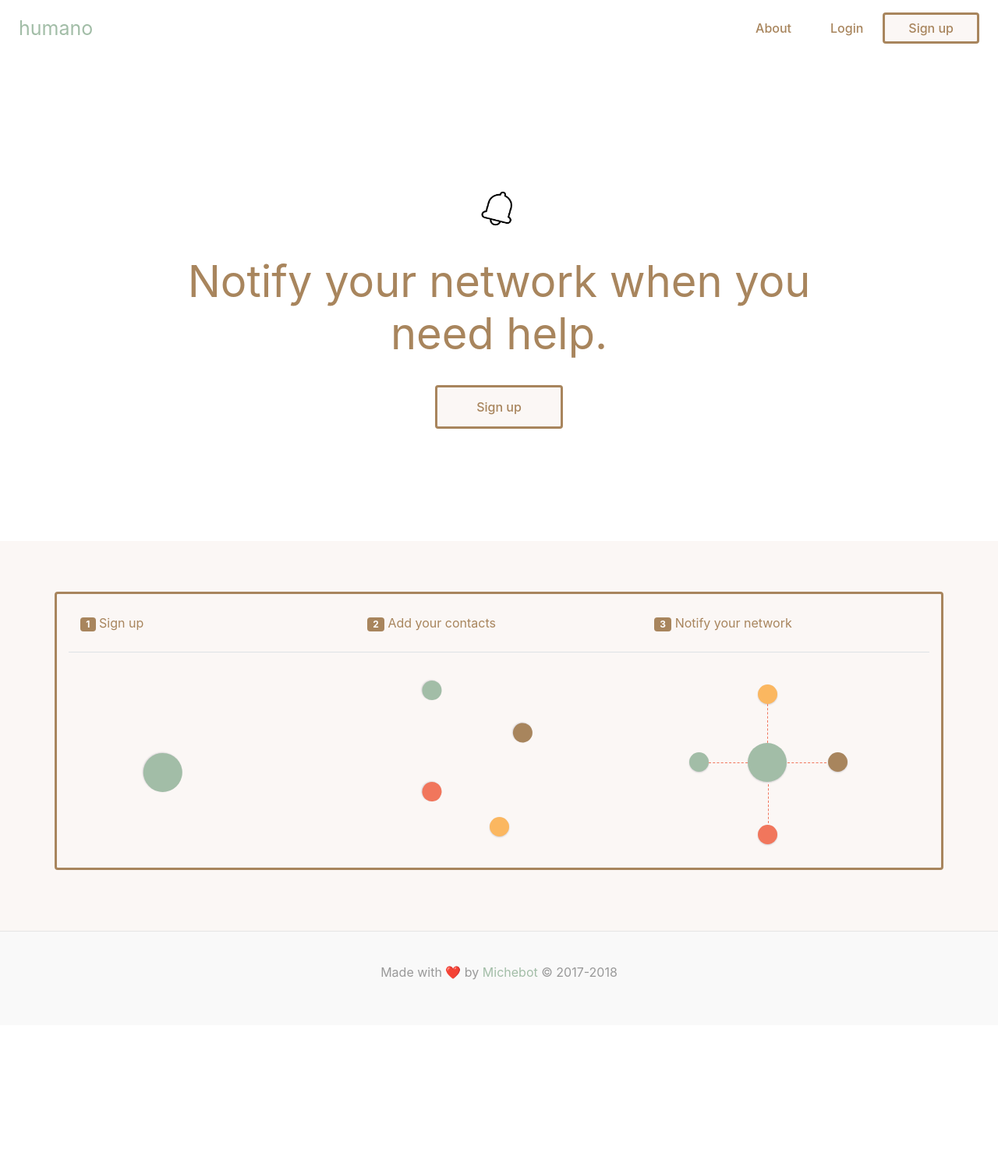
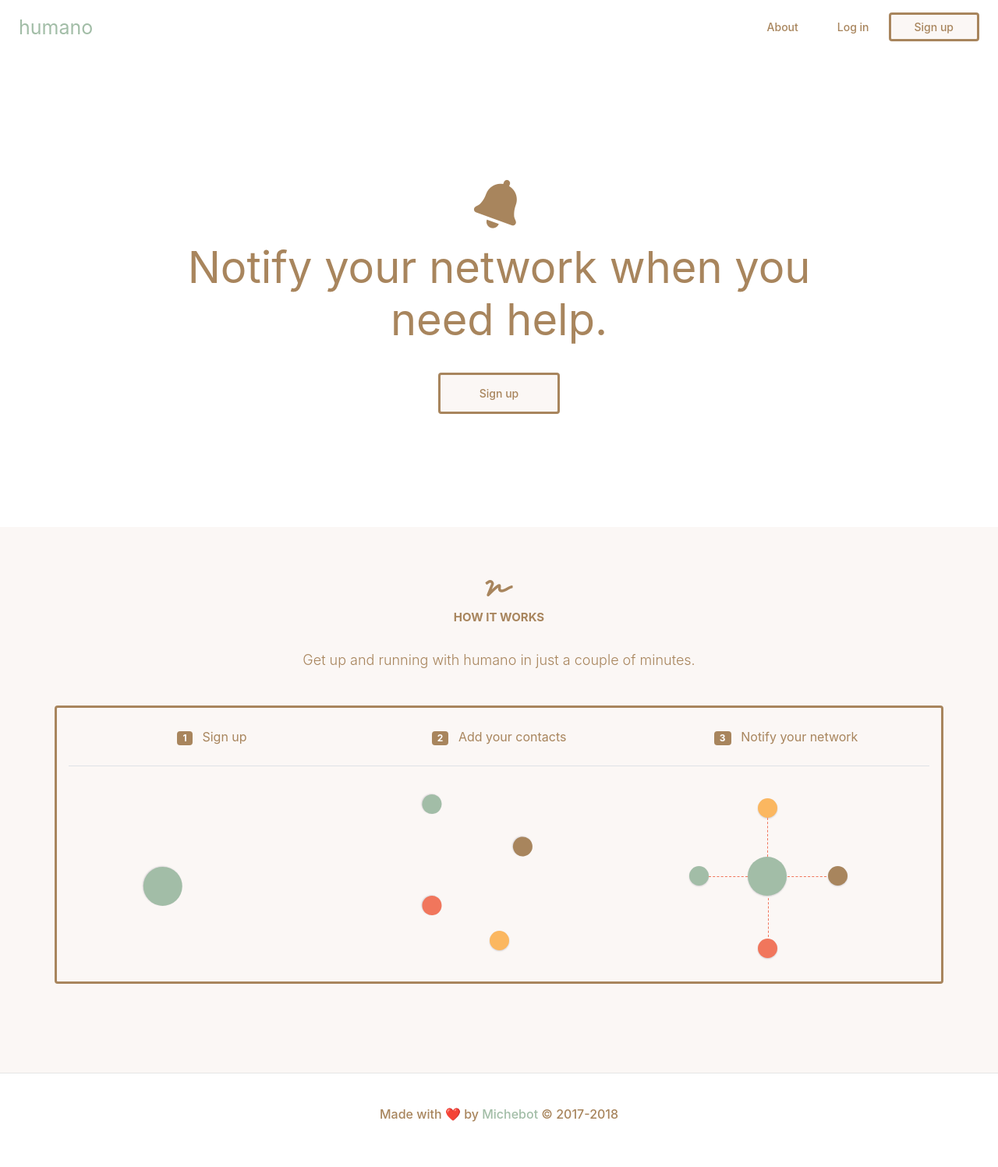
Before and after one commit to michebot/humano, a Flask app: page / in a window 1280 px wide. Shown: the whole page at 78% size. Before the commit the page ends 1257 px from the top, so only its background shows below. Run offline with Flask 2, Linux system fonts and the light colour scheme; some libraries are stand-ins or nearby versions.

Commit message:
Adding updates to the homepage

```diff
--- a/static/css/styles.css
+++ b/static/css/styles.css
@@ -36,9 +36,15 @@ h3 {
 
 }
 
-a{
+a {
     text-decoration: none;
     color: #a2bda7;
+}
+
+a:hover {
+    text-decoration: none;
+    color: #a2bda7;
+    opacity: .7;
 }
 
 .linkhover, .linkhover:hover {
@@ -303,12 +309,14 @@ table tbody tr {
 
 .bg-humano {
     background-color: #FBF7F5;
+    text-align: center;
 }
 .humano-footer {
     padding: 2.5rem 0;
-    color: #999;
+    color: #A8855D;
+    font-weight: 500;
     text-align: center;
-    background-color: #f9f9f9;
+    background-color: #fff;
     border-top: .05rem solid #e5e5e5;
 }
 
@@ -447,7 +455,7 @@ circle::before{
 }
 
 .body-container {
-    height: 500px;
+    height: 700px;
     padding-top: 65px;
 }
 
@@ -460,14 +468,35 @@ circle::before{
 
 }
 
+.bell {
+    font-size: 65px;
+    color: #A8855D;
+    transform: rotate(20deg);
+}
+
+.signature {
+    font-size: 28px;
+    color: #A8855D;
+}
+
 .badge-pill {
     padding-right: .6em;
     padding-left: .6em;
     border-radius: .25rem;
 }
 
+.how {
+    padding: .85em 1.375em;
+    font-size: 15px;
+    color: #A8855D;
+    background-color: #FBF7F5;
+    border-radius: .25rem;
+    text-transform: uppercase;
+}
+
 .brown-text {
     color: #A8855D;
+    margin-left: .5rem;
 }
 
 .btn-small {
@@ -479,6 +508,7 @@ circle::before{
     color: #A8855D;
     padding: 15px 50px;
     font-weight: 500;
+    font-size: 14px;
     border-radius: .25rem;
     border: 3px #A8855D solid;
 }
@@ -491,9 +521,15 @@ circle::before{
     text-decoration: none;
 }
 
+.navbar-brand:hover {
+    color: #FBF7F5;
+    opacity: .7;
+}
+
 .nav-link-homepage {
     color: #A8855D;
     font-weight: 500;
+    font-size: 14px;
     padding: 0px 25px;
 }
 
--- a/templates/index.html
+++ b/templates/index.html
@@ -4,6 +4,7 @@
   <title>{% block title %}humano{% endblock %}</title>
   <link rel="stylesheet" href="https://stackpath.bootstrapcdn.com/bootstrap/4.1.3/css/bootstrap.min.css" integrity="sha384-MCw98/SFnGE8fJT3GXwEOngsV7Zt27NXFoaoApmYm81iuXoPkFOJwJ8ERdknLPMO" crossorigin="anonymous">
   <link rel="stylesheet" type="text/css" href="/static/css/styles.css">
+  <link rel="stylesheet" href="https://use.fontawesome.com/releases/v5.3.1/css/all.css" integrity="sha384-mzrmE5qonljUremFsqc01SB46JvROS7bZs3IO2EmfFsd15uHvIt+Y8vEf7N7fWAU" crossorigin="anonymous">
   <script src="https://code.jquery.com/jquery-3.2.1.min.js"></script>
 </head>
 <body>
@@ -13,7 +14,7 @@
 <div class="d-flex flex-column flex-md-row align-items-center p-3 px-md-4 mb-3 bg-white">
     <h2 class="my-0 mr-md-auto font-weight-normal"><a href="/">humano</a></h2>
     <a class="nav-link-homepage" href="/about">About</a>
-    <a class="nav-link-homepage" href="/login">Login</a>
+    <a class="nav-link-homepage" href="/login">Log in</a>
     <a class="btn-homepage btn-small" href="/sign-up">
         Sign up
     </a>
@@ -40,7 +41,7 @@
 
 <div class="position-relative overflow-hidden p-3 p-md-5 m-md-3 text-center">
     <div class="col-md-10 p-lg-5 mx-auto my-5">
-        <img class="d-block mx-auto mb-4" src="static/images/bell.png" alt="" width="72" height="72">
+        <i class="fas fa-bell bell mb"></i>
         <h1 class="display-4 font-weight-normal mb3">
             Notify your network when you need help.
         </h1>
@@ -55,6 +56,15 @@
 <!-- Begin Main Body -->
 
 <div class="bg-humano body-container">
+    <i class="fas fa-signature signature"></i>
+    <div class="mb-md text-center">
+        <span class="badge how">
+            How it works
+        </span>
+        <h3 class="mt-4 mb3 align-center">
+            Get up and running with humano in just a couple of minutes.
+        </h3>
+    </div>
     <div class="container bg-humano body-wrapper">
 
     <div class="sub-nav border-bottom mb">
```
